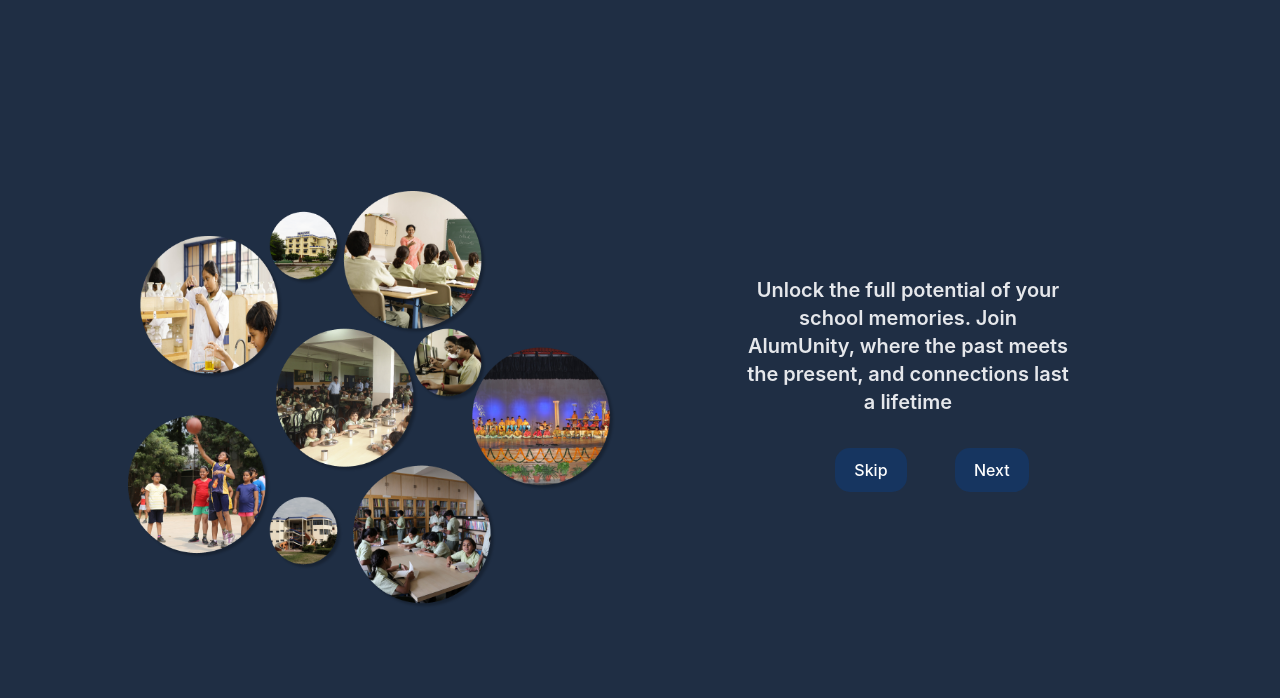
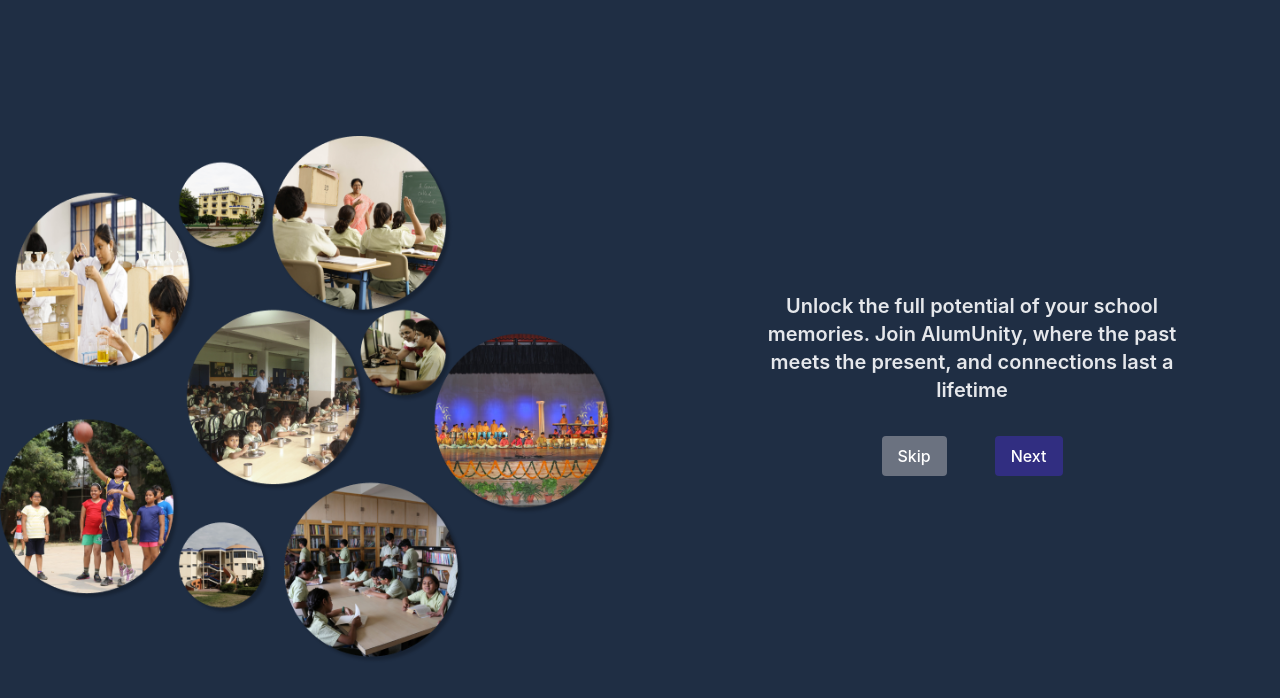
Before and after one commit to sinhasatyam045/Alum_Fullstack, a React (Vite) app: page /onboarding2 in a window 1280 px wide. Shown: the top 698 px of the page. Built offline with nearby package versions, Linux system fonts and the light colour scheme.

Commit message:
onBoarding

```diff
--- a/src/components/onBoardings/screenOne.jsx
+++ b/src/components/onBoardings/screenOne.jsx
@@ -7,48 +7,44 @@
 
     const handleStartClick = () => {
         navigate('/onboarding2');
-    }
+    };
+
     return (
         <>
-        <div className='h-screen overflow-hidden'>
+            <div className='overflow-hidden'>
                 <Navbar />
-         <div className='w-full h-screen text-gray-100 bg-[#1f2e44] overflow-hidden'>
+                <div className='w-full min-h-screen text-gray-100 bg-[#1f2e44] overflow-hidden flex flex-col lg:flex-row'>
 
-            <div className='flex flex-row gap-4 justify-between items-center'>
-                <div className='flex justify-center items-center'>
-                    <img src="Images/LoginImages/StudentImage.png" alt="" srcset="" />
+                    <div className='lg:w-1/3 flex justify-center items-center image1'>
+                        <img className='lg:h-[60vh] m-8' src="Images/LoginImages/StudentImage.png" alt="" />
+                    </div>
 
-                </div>
-                <div className='h-screen flex flex-col justify-between py-3 items-center'>
+                    <div className='lg:w-1/3 flex flex-col justify-between py-3 items-center mt-0 title'>
                         <div className='my-auto flex flex-col gap-12 items-center'>
                             <div className='flex flex-col justify-center items-center'>
                                 <h1 className='font-bold p-3'>AlumnUnity</h1>
                                 <p className='text-gray-500'>Connecting the School community</p>
                             </div>
-                        <div><img src="Images/logoHome.png" alt="" /></div>
-                        <div className='flex flex-col justify-center items-center' >
+                            <div><img className='lg:h-[40vh]' src="Images/logoHome.png" alt="" /></div>
+                            <div className='flex flex-col justify-center items-center'>
                                 <h3 className='font-semibold text-xl text-center p-4'>Let's get Started</h3>
                                 <button
                                     className='bg-indigo-900'
                                     onClick={handleStartClick}
-                            >Start</button>
+                                >
+                                    Start
+                                </button>
+                            </div>
+                        </div>
+                    </div>
+
+                    <div className='lg:w-1/3 flex justify-center items-center image2'>
+                        <img className='lg:h-[60vh] mt-8' src="Images/LoginImages/AlumniImage.png" alt="" />
                     </div>
 
                 </div>
-
             </div>
-                <div>
-                    <img src="Images/LoginImages/AlumniImage.png" alt="" />
-                </div>
-            </div>
-
-        </div>
-
-        </div>
-
         </>
-
-
     );
 };
 
--- a/src/components/onBoardings/screenThree.jsx
+++ b/src/components/onBoardings/screenThree.jsx
@@ -1,31 +1,40 @@
 import React from 'react';
 import { useNavigate } from 'react-router-dom';
 
+const ScreenThree = () => {
+    const navigate = useNavigate();
 
-const ScreenThree = () => {
-    const Navigate = useNavigate();
     const handleNextClick = () => {
-        Navigate('/login');
-    }
-    const handleSkipClick =  () => {
-        Navigate('/login');
-    }
+        navigate('/login');
+    };
+
+    const handleSkipClick = () => {
+        navigate('/login');
+    };
+
     return (
-        <div className='bg-[#1f2e44] h-screen overflow-hidden'>
-            <div className='flex flex-col gap-4 w-3/5 mx-auto items-center justify-center p-8'>
-                <h2 className='text-gray-200 font-bold text-4xl'>
+        <div className='bg-[#1f2e44] h-screen overflow-hidden  overflow-y-scroll'>
+            <div className='flex flex-col gap-4 lg:w-3/5 mx-auto items-center justify-center p-8'>
+                <h2 className='text-gray-200 font-bold text-4xl text-center'>
                     Showcase your Journey
                 </h2>
-                <img src="Images/onboarding/path.png" alt="" />
-                <h3 className='text-gray-300 font-semibold text-lg'>
+                <img className='w-full' src="Images/onboarding/path.png" alt="" />
+                <h3 className='text-gray-300 font-semibold text-lg text-center'>
                     Average student to IIT topper
                 </h3>
-                <div className='flex w-full p-2 m-6 gap-12 justify-center'>
+                <div className='flex w-full p-2 m-6 gap-4 lg:gap-12 justify-center'>
                     <button
-                        className=''
-                        onClick={handleSkipClick}>Skip</button>
+                        className='bg-gray-500 text-white px-4 py-2 rounded'
+                        onClick={handleSkipClick}
+                    >
+                        Skip
+                    </button>
                     <button
-                        onClick={handleNextClick}>Next</button>
+                        className='bg-indigo-900 text-white px-4 py-2 rounded'
+                        onClick={handleNextClick}
+                    >
+                        Next
+                    </button>
                 </div>
             </div>
         </div>
--- a/src/components/onBoardings/screenTwo.jsx
+++ b/src/components/onBoardings/screenTwo.jsx
@@ -2,31 +2,40 @@
 import { useNavigate } from 'react-router-dom';
 
 const ScreenTwo = () => {
-    const Navigate = useNavigate();
+    const navigate = useNavigate();
+
     const handleNextClick = () => {
-        Navigate('/onboarding3');
-    }
-    const handleSkipClick =  () => {
-        Navigate('/login');
-    }
+        navigate('/onboarding3');
+    };
+
+    const handleSkipClick = () => {
+        navigate('/login');
+    };
+
     return (
         <div className='w-full bg-[#1f2e44]'>
-            <div className='flex h-screen w-4/5 justify-center  items-center gap-12 mx-auto'>
-                <div className='w-1/2'><img src="Images/onboarding/group.png" alt="" /></div>
-                <div className='w-1/2 flex flex-row justify-center items-center'>
-                    <div>
-                        <h2 className='w-2/3 mx-auto text-center text-xl font-semibold text-gray-200'>Unlock the full potential of your school memories. Join AlumUnity, where the past meets the present, and connections last a lifetime</h2>
-                        <div className='flex w-full p-2 m-6 gap-12 justify-center'>
-                            <button
-                            className=''
-                            onClick={handleSkipClick}>Skip</button>
-                            <button
-                            onClick={handleNextClick}>Next</button>
-                        </div>
-
+            <div className='flex flex-col lg:flex-row h-screen w-full justify-center items-center gap-12 mx-auto'>
+                <div className='lg:w-1/2'>
+                    <img className='w-full' src="Images/onboarding/group.png" alt="" />
+                </div>
+                <div className='lg:w-1/2 flex flex-col justify-center items-center'>
+                    <h2 className='w-full lg:w-2/3 mx-auto text-center text-xl font-semibold text-gray-200'>
+                        Unlock the full potential of your school memories. Join AlumUnity, where the past meets the present, and connections last a lifetime
+                    </h2>
+                    <div className='flex w-full p-2 m-6 gap-4 lg:gap-12 justify-center'>
+                        <button
+                            className='bg-gray-500 text-white px-4 py-2 rounded'
+                            onClick={handleSkipClick}
+                        >
+                            Skip
+                        </button>
+                        <button
+                            className='bg-indigo-900 text-white px-4 py-2 rounded'
+                            onClick={handleNextClick}
+                        >
+                            Next
+                        </button>
                     </div>
-
-
                 </div>
             </div>
         </div>
```
Lines whose indentation alone changed are shown as unchanged.
